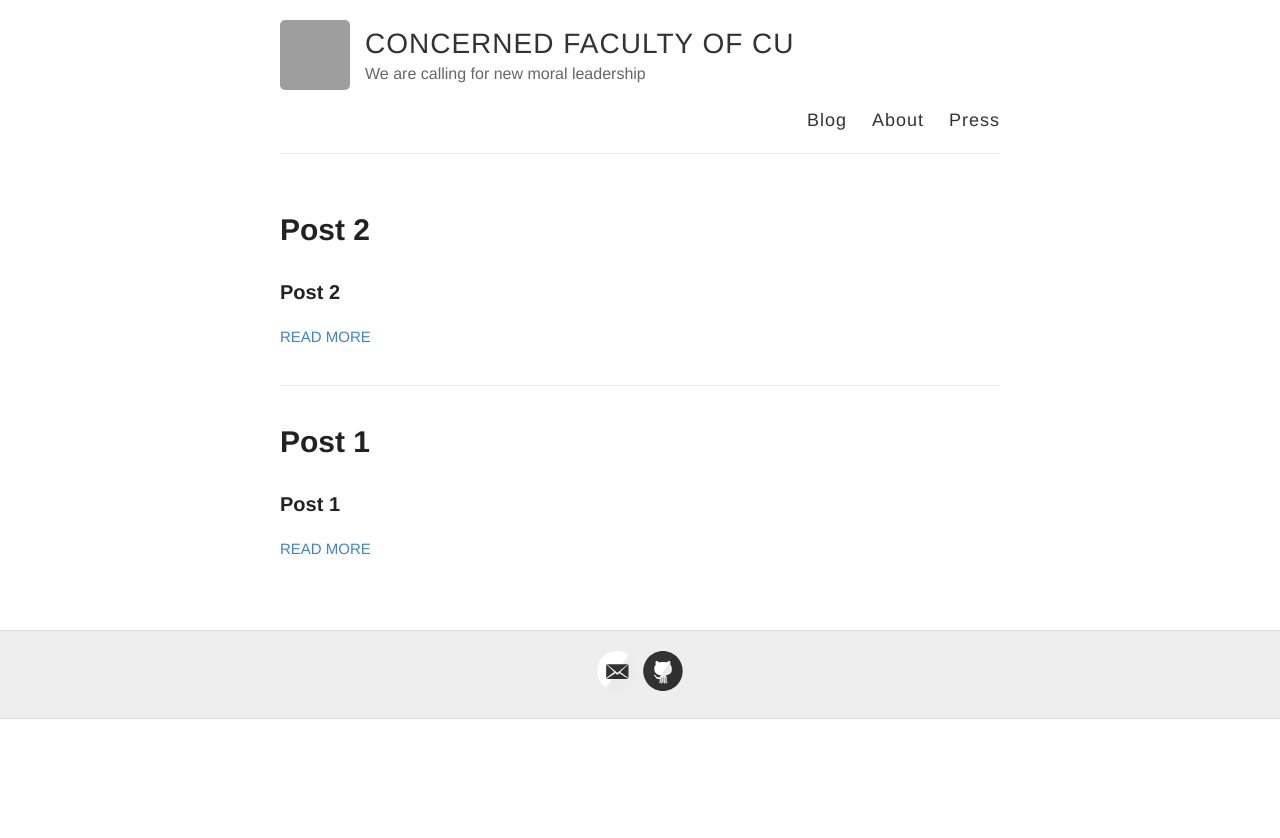
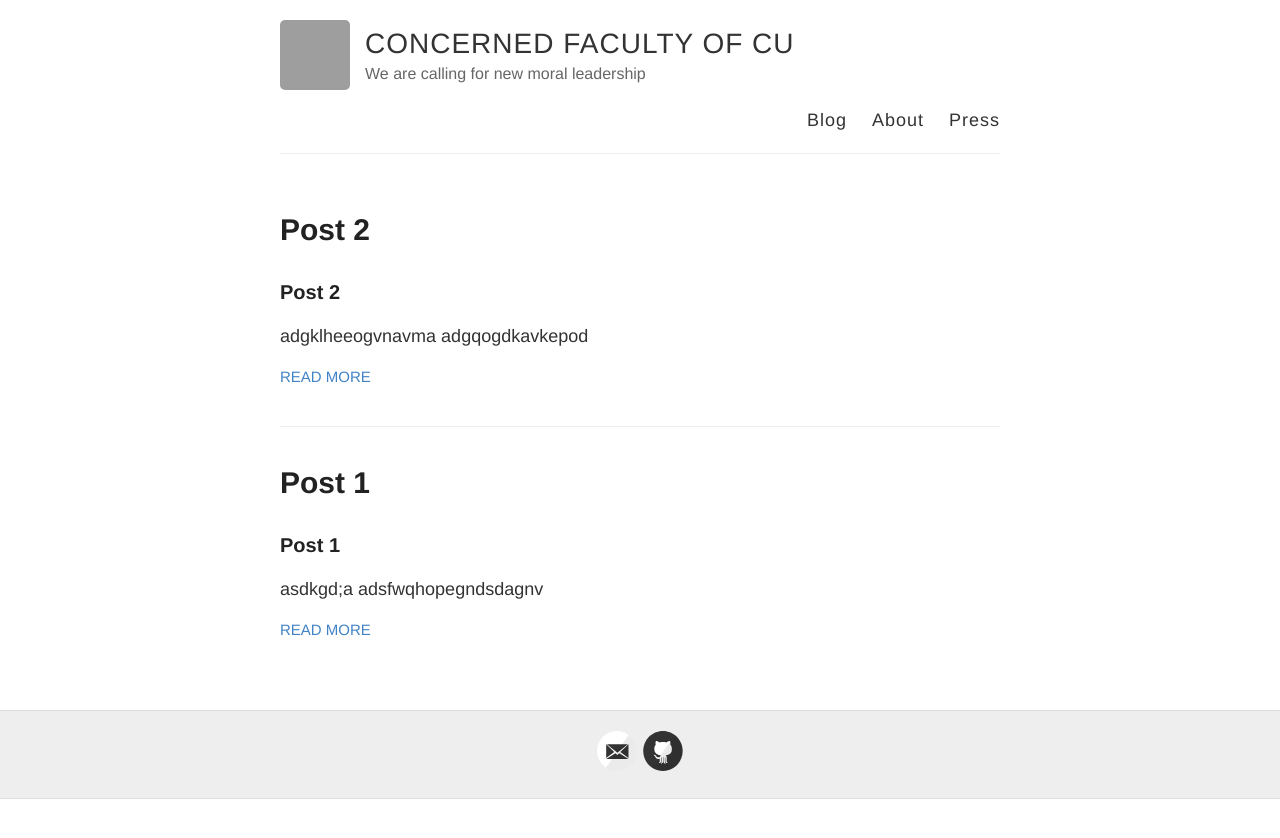
Before and after one commit to concernedFacultyOfCU/concernedfacultyofcu1, a Jekyll site: the page built from index.html, in a window 1280 px wide. Shown: the top 838 px of the page. Built offline with Jekyll 4.4.1, drawn with Linux system fonts in a browser that asks for light colours; grey boxes are pictures that could not be loaded.

Commit message:
Update index.html

```diff
--- a/index.html
+++ b/index.html
@@ -9,7 +9,7 @@ layout: default
       <h1><a href="{{ site.baseurl }}{{ post.url }}">{{ post.title }}</a></h1>
 
       <div class="entry">
-        {{ post.excerpt }}
+        {{ post.content | truncatewords:50 }}
       </div>
 
       <a href="{{ site.baseurl }}{{ post.url }}" class="read-more">Read More</a>
```
